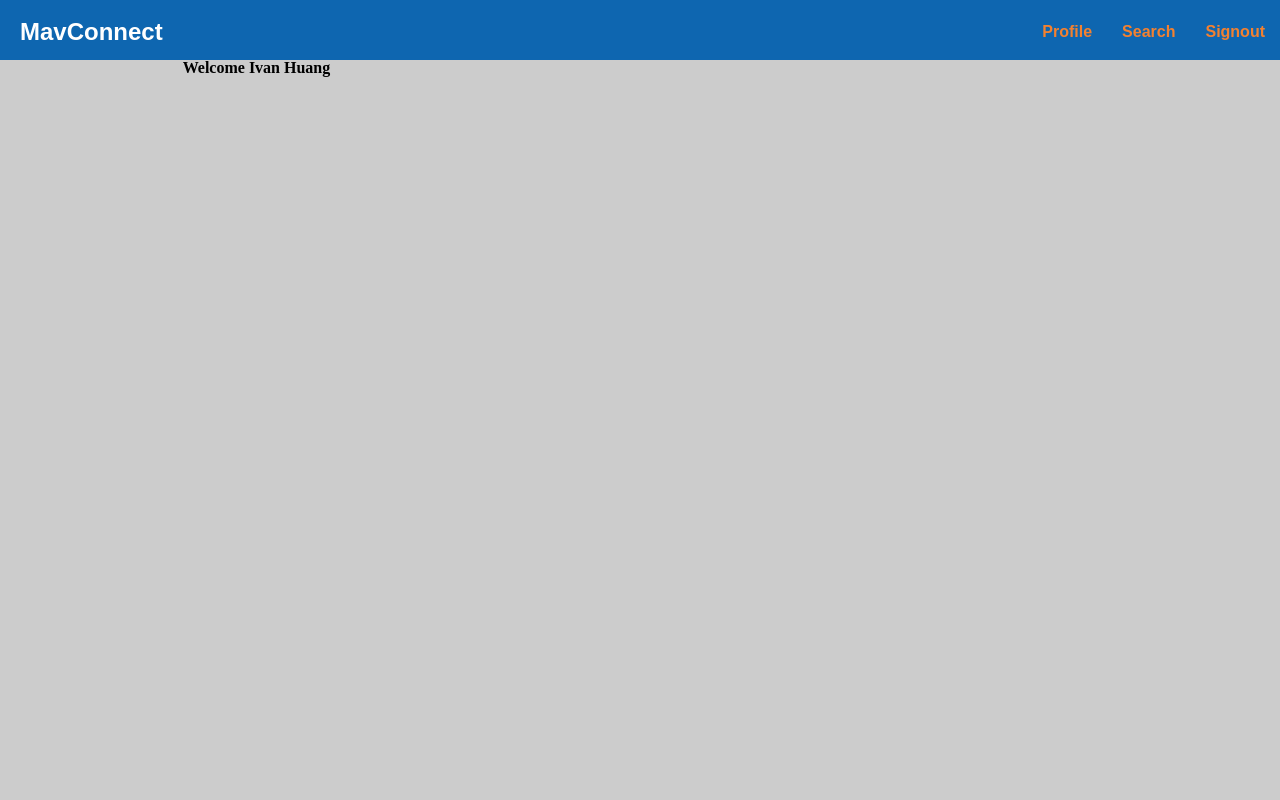
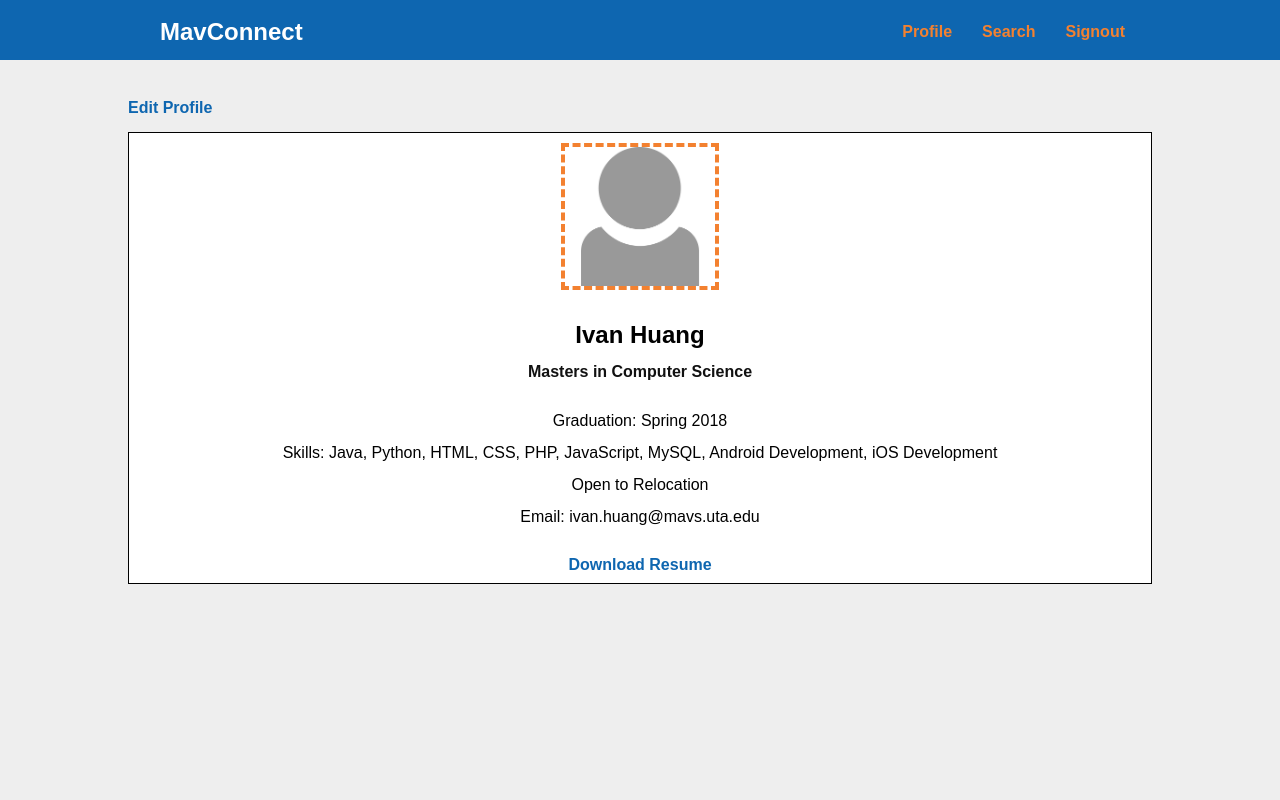
Before and after one commit to GKarthikVarma/CSE5335_Final_Project, a PHP site: page /profile.php in a window 1280 px wide. Run offline with PHP 8.4, Linux system fonts and the light colour scheme.

Commit message:
Completely updated UI, added edit_profile.php, profile.php, search.php

```diff
--- a/css/style.css
+++ b/css/style.css
@@ -27,8 +27,26 @@ time, mark, audio, video {
     background:transparent;
 }
 
+html, body {
+  height: 100%;
+}
+
+h1, h2, h3, h4, h5, h6 {
+  font-family: Arial;
+}
+
+h1 {
+  font-size: 24px;
+}
+
+h2 {
+  font-size: 20px;
+}
+
+
 body {
     line-height:1;
+    font-family: Arial;
 }
 
 article,aside,details,figcaption,figure,
@@ -114,9 +132,12 @@ a{
     text-decoration: none;
 }
 
-body{
-    background-color: #ccc;
+
+
+body {
+  background-color: #eee;
 }
+
 
 header nav{
     width: 100%;
@@ -208,8 +229,11 @@ header .navbar a{
   font-weight: bold;
 }
 
+
 .main-container{
     padding-top: 40px;
+    width: 80%;
+    margin: 0 10%;
 }
 
 .main-container h2{
@@ -247,7 +271,7 @@ header .navbar a{
     border: none;
     margin: 0 auto;
     color: white;
-    background-color: #222;
+    background-color: #F38130;
     font-family: arial;
     font-size: 16px;
     color: #fff;
@@ -255,11 +279,77 @@ header .navbar a{
 }
 
 .signup-form button:hover {
-    background-color: #111;
+    background-color: #df7813;
+}
+
+
+
+/*Edit profile form*/
+
+.edit-prof-form textarea {
+  width: 50%;
+  height: 50px;
+  resize: none;
+}
+
+
+/*Search jobs form*/
+
+.search-form input {
+  padding: 0 10px;
+  height: 40px;
+  font-size: 16px;
+}
+.search-form #job-title {
+  width: 50%;
+}
+
+.search-form #location {
+  width: 10%;
+}
+
+.search-form button {
+    width: 100px;
+    height: 40px;
+    border: none;
+    margin: 0 auto;
+    color: white;
+    background-color: #F38130;
+    font-family: arial;
+    font-size: 16px;
+    color: #fff;
+    cursor: pointer;
+}
+
+.search-form button:hover {
+    background-color: #df7813;
+}
+
+/*Classes*/
+
+
+
+.profile-container {
+  border: 1px solid;
+  background-color: #fff;
+  padding: 10px;
+}
+
+.login-container {
+    background: linear-gradient(to right, #ddd, #555);
+    padding: 15px;
+    width: 100%;
+    height: 100%;
+    margin: 0px;
+}
+
+body a {
+  color: #0E66B0;
+  font-weight: bold;
 }
 
 #home-logo {
-  width: 80%;
+  width: 750px;
   height: 500px;
   margin: 0 10%;
   background-image: url("../images/mav-logo.png");
@@ -276,3 +366,14 @@ header .navbar a{
   font-weight: bold;
   font-size: 24px;
 }
+
+#profile-photo {
+  width: 150px;
+  margin: 0 0 30px 0;
+  border: 4px dashed;
+  border-color: #F38130;
+}
+
+#register {
+  color:  #ffffff;
+}
--- a/header.php
+++ b/header.php
@@ -4,7 +4,6 @@
 	<title></title>
 	<link rel="stylesheet" type="text/css" href="css/style.css">
 </head>
-<body>
 
 <header>
 	<nav>
@@ -13,7 +12,7 @@
 			MavConnect
 		</div>
 			<div class='nav-login'>
-				<form>
+				<form action="profile.php" method="post">
 					<input type="text" name="uid" placeholder="Username/email">
 					<input type="password" name="pwd" placeholder="Password">
 					<button type='submit' name='submit'>Login</button>
--- a/header_login.php
+++ b/header_login.php
@@ -5,10 +5,10 @@
 	<title></title>
 	<link rel="stylesheet" type="text/css" href="css/style.css">
 </head>
-<body>
 
 <header>
 	<nav>
+		<div class="main-wrapper">
 		<div id="title">
 		MavConnect
 	</div>
@@ -19,5 +19,8 @@
 				<li><a href="index.php">Signout</a></li>
 			</ul>
 		</div>
+	</div>
 	</nav>
 </header>
+
+<body>
--- a/profile.php
+++ b/profile.php
@@ -4,16 +4,33 @@
 	include_once 'header_login.php';
 ?>
 
-<html>
-<head>
-	<title></title>
-	<link rel="stylesheet" type="text/css" href="css/style.css">
-</head>
-
-<body>
-<h1>Welcome Ivan Huang</h1>
 
 
+	<div class="main-container">
+		<a href="edit_profile.php">Edit Profile</a><br /><br />
+
+		<div class="profile-container">
+		<center>
+			<img src="images/blank-profile-image.png" id="profile-photo">
+<h1>Ivan Huang</h1>
+<h2>Masters in Computer Science</h2>
+<br />
+Graduation: Spring 2018<br /><br />
+Skills: Java, Python, HTML, CSS, PHP, JavaScript, MySQL, Android Development, iOS Development<br /><br />
+Open to Relocation<br /><br />
+Email: ivan.huang@mavs.uta.edu<br /><br /><br />
+<a href="#resume.pdf">Download Resume</a>
+</center>
+</div>
+</div>
 </body>
+</html>
 
-</html>
+
+</center>
+</div>
+
+
+<?php
+	include_once 'footer.php';
+?>
```
Also changed, not shown: edit_profile.php (added, +55 -0 lines), index.php (+5 -4 lines), search.php (added, +20 -0 lines), signup.php (+6 -5 lines), footer.php (line endings or trailing spaces), images/blank-profile-image.png (added).
